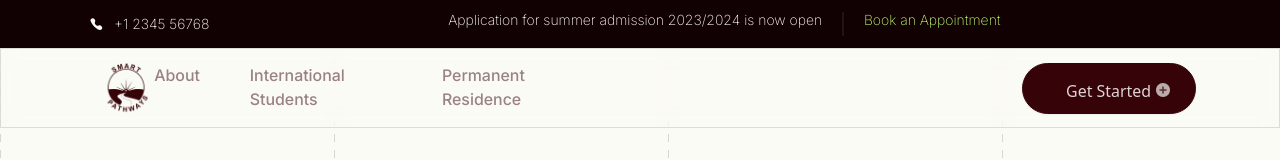
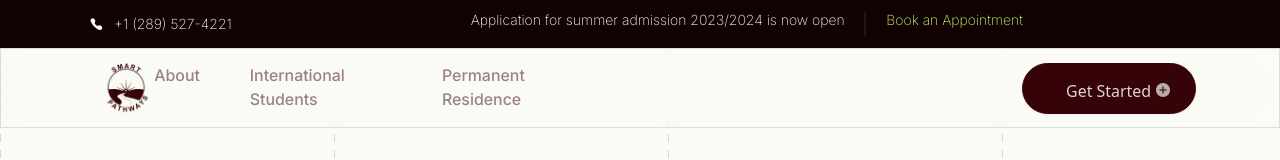
Before and after one commit to sarah-adewale/smart-pathways, a React (Create React App) app: page / in a window 1280 px wide. Shown: the top 160 px of the page. Built offline with nearby package versions, Linux system fonts and the light colour scheme.

Commit message:
completed landing for web and mobile

```diff
--- a/src/App.js
+++ b/src/App.js
@@ -3,6 +3,7 @@ import Home from './components/Home';
 import About from './components/About';
 import InternationalStudent from './components/InternationalStudents';
 import PermanentResidence from './components/PermanentResidence';
+import Footer from './components/Footer';
 
 import { Route, Routes } from 'react-router-dom';
 
@@ -36,6 +37,7 @@ function App() {
               <Route path="/permanent-residence" element={<PermanentResidence />}></Route>
             </Routes>
           </div>
+          <Footer />
 
     </>
   );
--- a/src/components/Home.js
+++ b/src/components/Home.js
@@ -6,7 +6,7 @@ import Card from './Card.js';
 import CommentSlider from './CommentSlider.js';
 import CustomLink from './CustomLink.js';
 // import { ReactComponent as Carlendar} from './svgs/carlender.svg';
-import Footer from './Footer.js';
+// import Footer from './Footer.js';
 
 function Home(){
 
@@ -227,7 +227,7 @@ function Home(){
 
 
             </section>
-            <Footer />
+            {/* <Footer /> */}
         </section>
 
         </>
--- a/src/components/NotifBar.js
+++ b/src/components/NotifBar.js
@@ -11,7 +11,7 @@ function NotifBar(){
                             <path d="M2.92676 3.20062L3.28379 2.8436C4.06483 2.06255 5.33116 2.06255 6.11221 2.8436L6.73146 3.46285C7.36809 4.09948 7.50087 5.08302 7.05583 5.86567L7.01924 5.93002C6.66269 6.55705 6.66438 7.33297 7.08728 7.91731C7.29797 8.20844 7.53599 8.51002 7.76213 8.73616C7.98827 8.96229 8.28984 9.20032 8.58097 9.41101C9.16531 9.8339 9.94123 9.83559 10.5683 9.47905L10.6326 9.44245C11.4153 8.99742 12.3988 9.13019 13.0354 9.76682L13.6547 10.3861C14.4357 11.1671 14.4357 12.4335 13.6547 13.2145L13.2977 13.5715C12.9226 13.9466 12.4116 14.1556 11.8959 14.0316C10.7937 13.7667 8.66977 12.9436 6.11221 10.3861C3.55466 7.82851 2.73157 5.70458 2.46668 4.60239C2.34273 4.08664 2.55169 3.5757 2.92676 3.20062Z" fill="#FBFBF6"/>
                         </svg>
 
-                        <CustomLink className="phone-number">+1 2345 56768</CustomLink>
+                        <CustomLink to={'tel:+1289527-4221'} className="phone-number">+1 (289) 527-4221</CustomLink>
                     </div>
                     <section className="flex gap-8 notif-decription-section">
 
```
